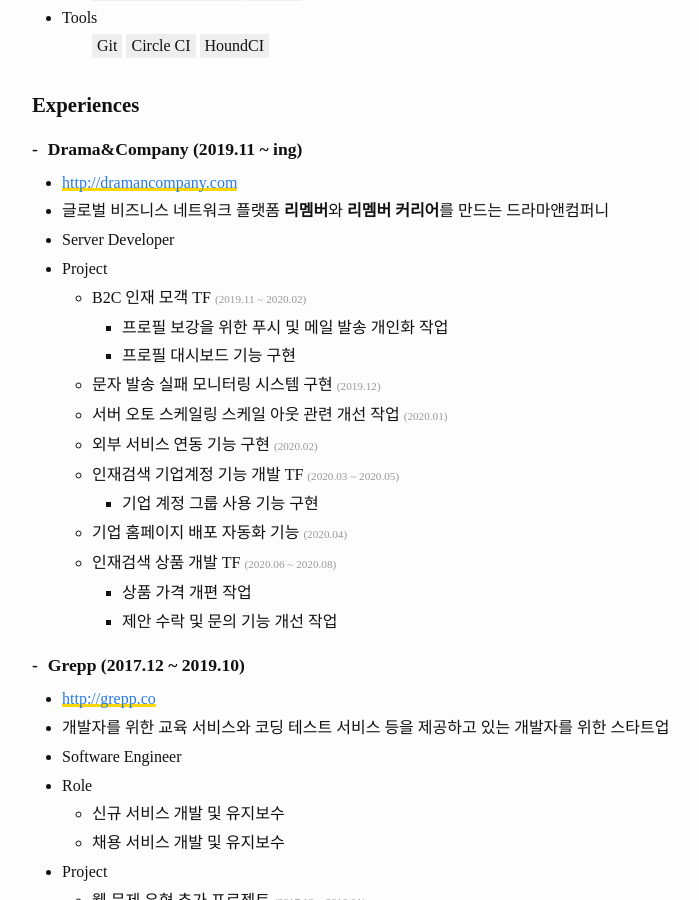
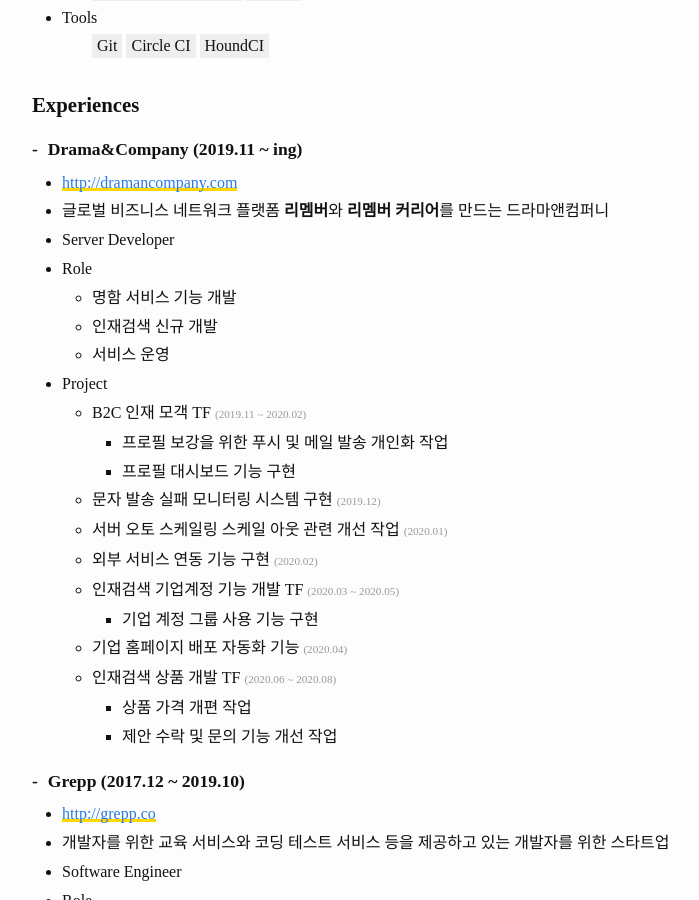
Before and after one commit to dizy64/dizy64.github.io, a Jekyll site: the page built from about/index.html, in a window 1280 px wide and 900 px high, scrolled down 1031 px. Shown: the whole window, without its empty margins (38-737 px from the left). Built offline with Jekyll 4.4.1, drawn with Linux system fonts in a browser that asks for light colours.

Commit message:
역할 내용 추가

```diff
--- a/about/index.html
+++ b/about/index.html
@@ -100,6 +100,13 @@ permalink: /about/
       <li><a href="http://dramancompany.com/">http://dramancompany.com</a></li>
       <li>글로벌 비즈니스 네트워크 플랫폼 <strong>리멤버</strong>와 <strong>리멤버 커리어</strong>를 만드는 드라마앤컴퍼니</li>
       <li>Server Developer</li>
+      <li>Role
+        <ul>
+          <li>명함 서비스 기능 개발</li>
+          <li>인재검색 신규 개발</li>
+          <li>서비스 운영</li>
+        </ul>
+      </li>
       <li>Project
         <ul>
           <li>B2C 인재 모객 TF <span class="period">(2019.11 ~ 2020.02)</span>
```
